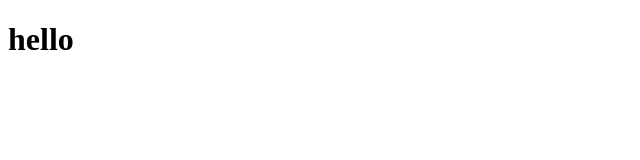
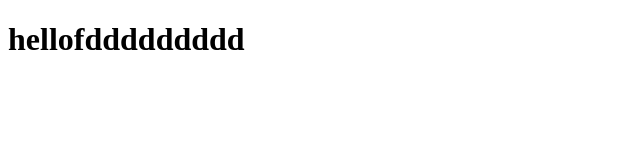
Before and after one commit to chandupant07/eduonix, a plain HTML site: page index.html in a window 1280 px wide. Shown: the whole page, without its empty margins (0-640 px from the left). Drawn offline with Linux system fonts and the light colour scheme.

Commit message:
git commit

```diff
--- a/index.html
+++ b/index.html
@@ -8,7 +8,7 @@
 </head>
 
 <body>
-  <h1>hello</h1>
+  <h1>hellofddddddddd</h1>
 </body>
 
 </html>
```
Also changed, not shown: contact.html (added, +14 -0 lines), hello.txt (added).
